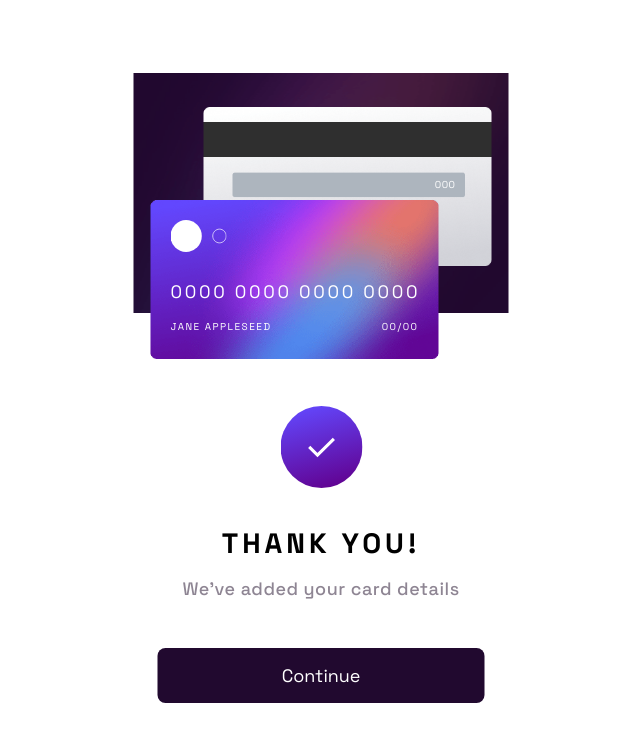
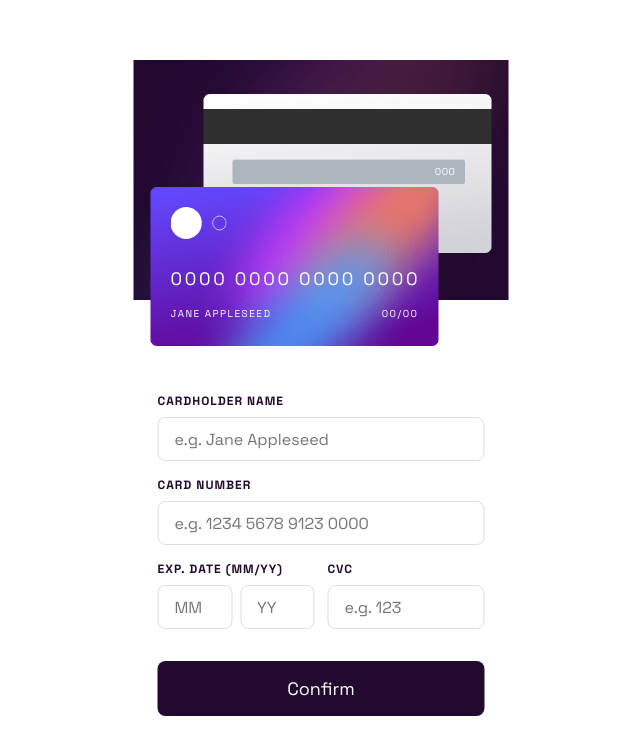
Before and after one commit to svyatoslavkk/interactive-card-details-form-main, a React (Create React App) app: page / in a window 1280 px wide. Shown: the top 754 px of the page, without its empty margins (319-959 px from the left). Built offline with nearby package versions, Linux system fonts and the light colour scheme.

Commit message:
validation for data done and spaces fron card num

```diff
--- a/src/App.tsx
+++ b/src/App.tsx
@@ -46,7 +46,7 @@ function App() {
         </div>
         <img src={bgMainDesktop} className='bg-main-desktop' alt="Background Image" />
       </div>
-      <Complete />
+      <CardForm />
     </div>
   );
 }
--- a/src/Components/CardForm.tsx
+++ b/src/Components/CardForm.tsx
@@ -1,6 +1,101 @@
 import React, { useState } from 'react';
 
 export const CardForm = () => {
+    const [formData, setFormData] = useState({
+        cardHolderName: '',
+        cardNumber: '',
+        expiryMonth: '',
+        expiryYear: '',
+        cvv: '',
+    });
+
+    const [errors, setErrors] = useState({
+        cardHolderName: '',
+        cardNumber: '',
+        expiryMonth: '',
+        expiryYear: '',
+        cvv: '',
+    });
+
+    const handleChange = (e: any) => {
+        const { name, value } = e.target;
+        setFormData({
+            ...formData,
+            [name]: value,
+        });
+
+        if (name === 'cardHolderName') {
+            if (!value) {
+                setErrors({ ...errors, cardHolderName: 'Enter cardholder name' });
+            } else {
+                setErrors({ ...errors, cardHolderName: '' });
+            }
+        }
+
+        if (name === 'cardNumber') {
+            if (!/^\d{16}$/.test(value)) {
+                setErrors({ ...errors, cardNumber: 'Wrong card number' });
+            } else {
+                setErrors({ ...errors, cardNumber: '' });
+            }
+        }
+
+        if (name === 'expiryMonth') {
+            if (!/^\d{2}$/.test(value) || +value < 1 || +value > 12) {
+                setErrors({ ...errors, expiryMonth: 'Wrong month' });
+            } else {
+                setErrors({ ...errors, expiryMonth: '' });
+            }
+        }
+
+        if (name === 'expiryYear') {
+            if (!/^\d{2}$/.test(value) || +value < 21) {
+                setErrors({ ...errors, expiryYear: 'Wrong year' });
+            } else {
+                setErrors({ ...errors, expiryYear: '' });
+            }
+        }
+
+        if (name === 'cvv') {
+            if (!/^\d{3}$/.test(value)) {
+                setErrors({ ...errors, cvv: 'Wrong CVC' });
+            } else {
+                setErrors({ ...errors, cvv: '' });
+            }
+        }
+    };
+
+    const handleNumericInput = (e: any) => {
+        const { name, value } = e.target;
+        const numericValue = value.replace(/\D/g, '');
+
+        if (name === 'cardNumber') {
+            const formattedValue = numericValue
+                .replace(/(\d{4})/g, '$1 ')
+                .trim()
+                .substring(0, 19);
+
+            setFormData({
+                ...formData,
+                [name]: formattedValue,
+            });
+        } else {
+            setFormData({
+                ...formData,
+                [name]: numericValue,
+            });
+        }
+    };
+
+    const handleSubmit = (e: any) => {
+        e.preventDefault();
+
+        if (Object.values(errors).every((error) => !error)) {
+            console.log('Data has been sent:', formData);
+        } else {
+            console.log('The form has errors. Please correct it.');
+        }
+    };
 
     return (
         <div>
@@ -12,6 +107,8 @@ export const CardForm = () => {
                             type="text"
                             name="cardHolderName"
                             placeholder='e.g. Jane Appleseed'
+                            onChange={handleChange}
+                            value={formData.cardHolderName}
                         />
                     </label>
                 </div>
@@ -22,6 +119,9 @@ export const CardForm = () => {
                             type="text"
                             name="cardNumber"
                             placeholder='e.g. 1234 5678 9123 0000'
+                            onChange={handleNumericInput}
+                            value={formData.cardNumber}
+                            inputMode="numeric"
                         />
                     </label>
                 </div>
@@ -35,12 +135,18 @@ export const CardForm = () => {
                                         name="expiryMonth"
                                         className='mm-input'
                                         placeholder='MM'
+                                        onChange={handleNumericInput}
+                                        value={formData.expiryMonth}
+                                        inputMode="numeric"
                                     />
                                     <input
                                         type="text"
                                         name="expiryYear"
                                         className='yy-input'
                                         placeholder='YY'
+                                        onChange={handleNumericInput}
+                                        value={formData.expiryYear}
+                                        inputMode="numeric"
                                     />
                             </div>
                         </label>
@@ -52,6 +158,9 @@ export const CardForm = () => {
                                 type="text"
                                 name="cvv"
                                 placeholder='e.g. 123'
+                                onChange={handleNumericInput}
+                                value={formData.cvv}
+                                inputMode="numeric"
                             />
                         </label>
                     </div>
```
